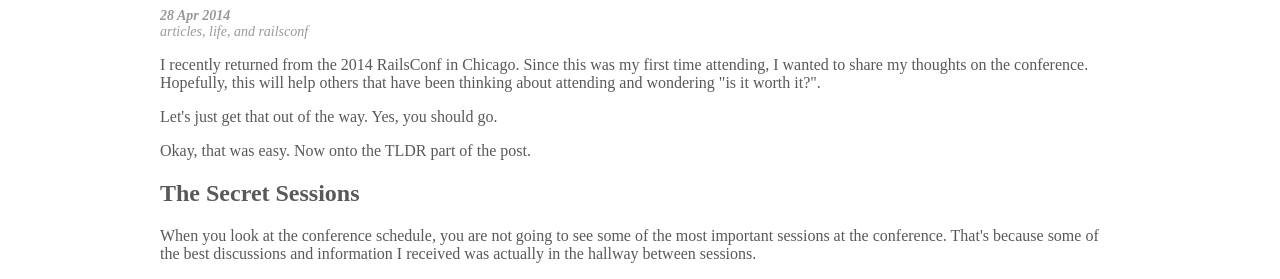
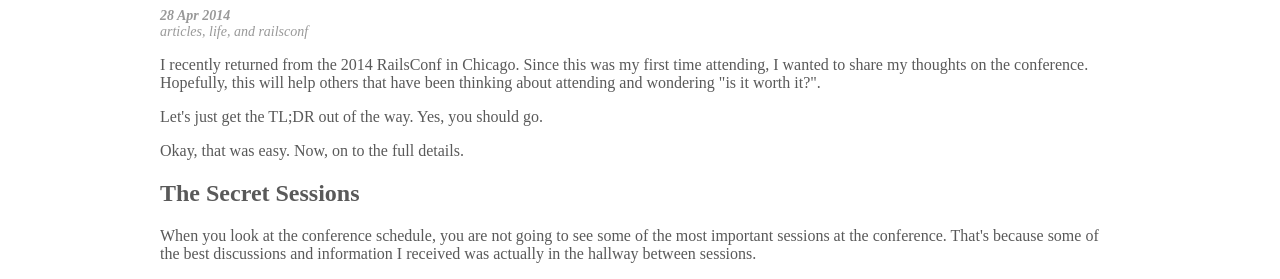
Before and after one commit to tschmidt/tschmidt.github.com, a Jekyll site: the page built from _posts/articles/2014-04-28-railsconf-virgin.html, in a window 1280 px wide. Shown: the part 287-566 px from the top of the page. Built offline with Jekyll 4.4.1, drawn with Linux system fonts in a browser that asks for light colours; nearby versions of some CDN libraries; Markdown is read by kramdown in place of the engine named in the settings; comment, search, counter and statistics services are not loaded.

Commit message:
Fix some wording issues

```diff
--- a/_posts/articles/2014-04-28-railsconf-virgin.html
+++ b/_posts/articles/2014-04-28-railsconf-virgin.html
@@ -13,9 +13,9 @@
 <article>
   {% include page_header.html %}
 
-  <p>Let's just get that out of the way. Yes, you should go.</p>
+  <p>Let's just get the <accronym title="Too Long; Didn't Read">TL;DR</accronym> out of the way. Yes, you should go.</p>
 
-  <p>Okay, that was easy. Now onto the <accronym title="Too Long; Didn't Read">TLDR</accronym> part of the post.</p>
+  <p>Okay, that was easy. Now, on to the full details.</p>
 
   <h2>The Secret Sessions</h2>
 
```
